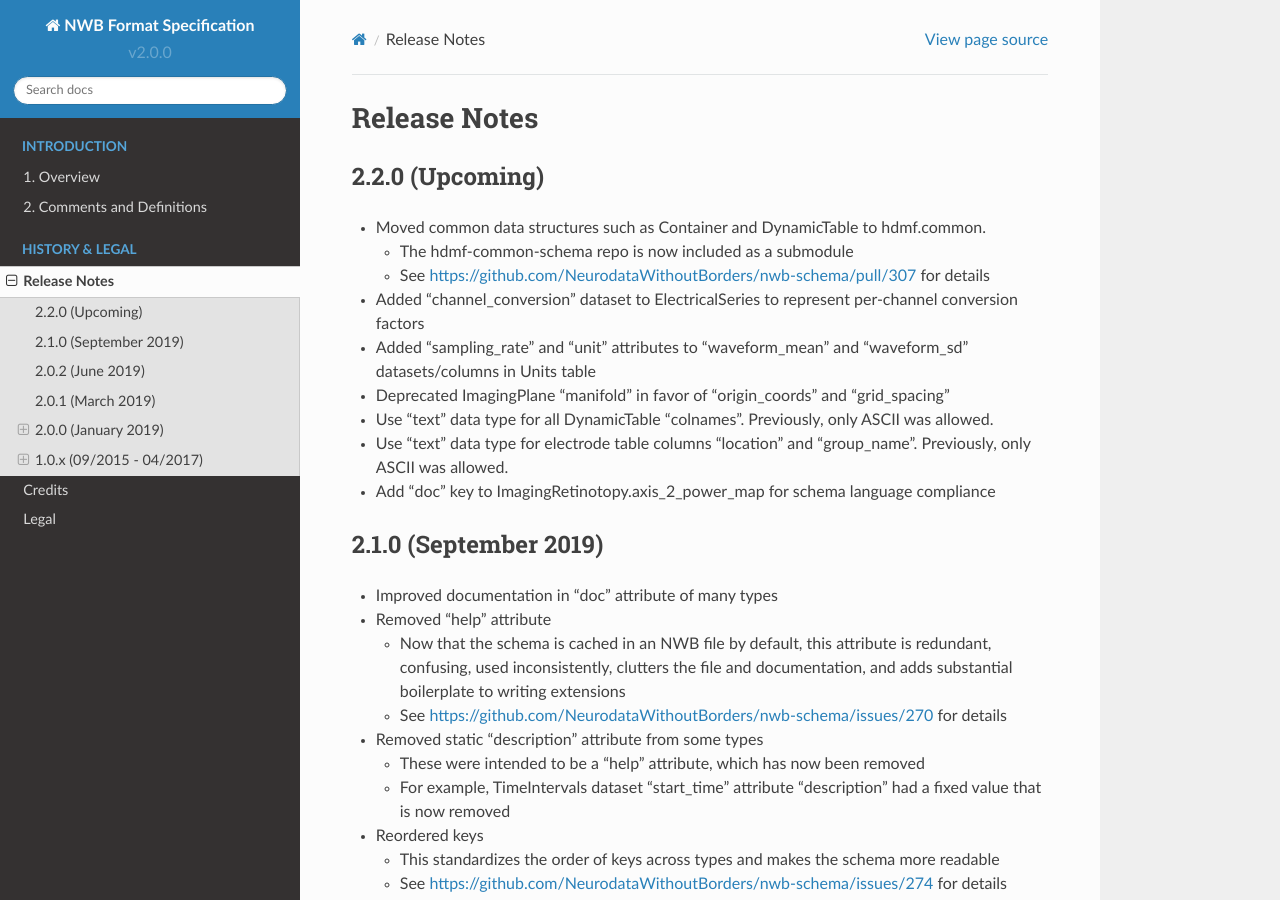
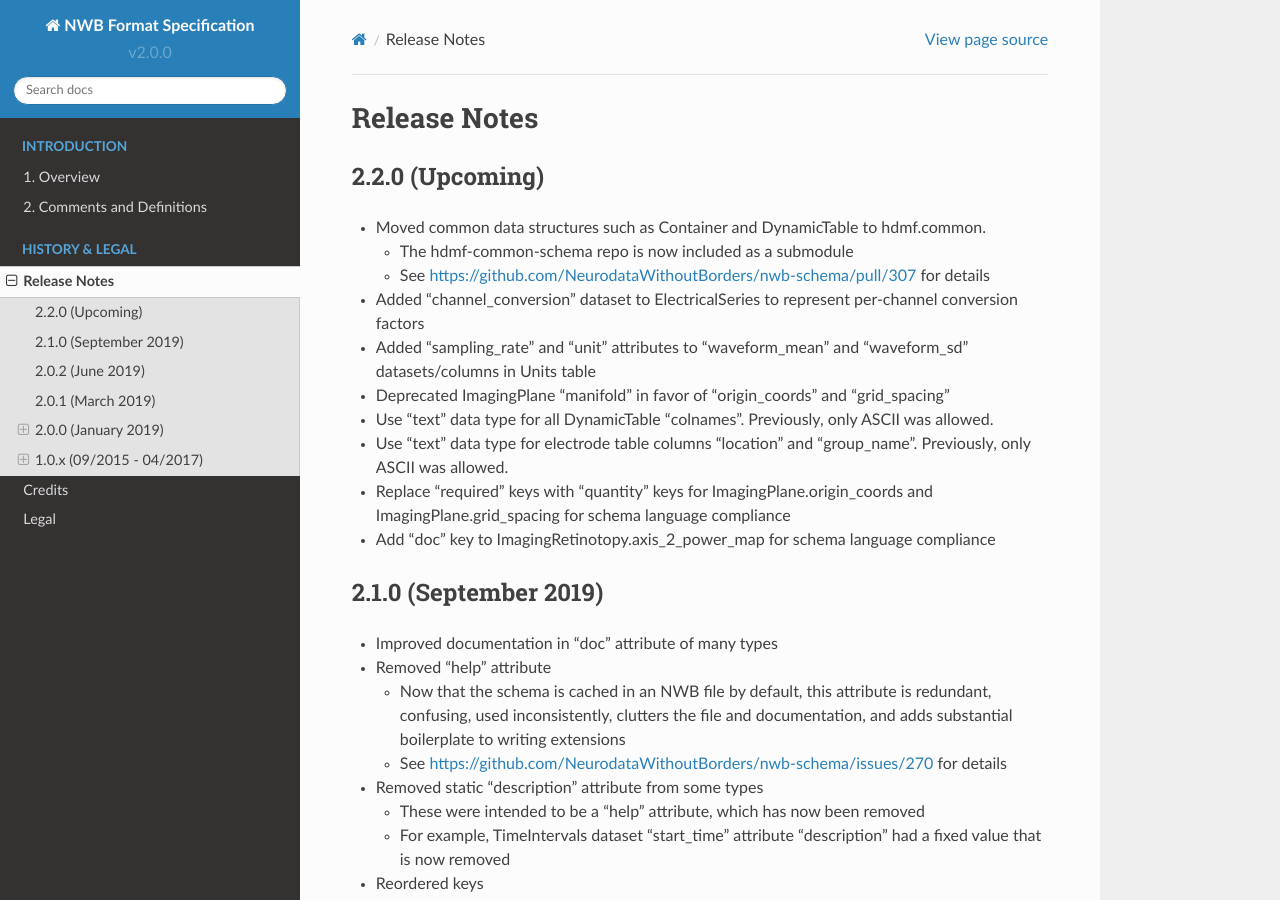
Before and after one commit to NeurodataWithoutBorders/nwb-schema, a Sphinx documentation site: the page built from docs/format/source/format_release_notes.rst, in a window 1280 px wide and 900 px high. Built offline with Sphinx 7.4.7 and the Read the Docs theme 2.0.0, drawn with Linux system fonts in a browser that asks for light colours.

Commit message:
fix ImagingPlane.origin_coords (#358)
fix quantity field for ImagingPlane.origin_coords and .grid_spacing

```diff
--- a/docs/format/source/format_release_notes.rst
+++ b/docs/format/source/format_release_notes.rst
@@ -18,6 +18,8 @@ Release Notes
 - Use "text" data type for all DynamicTable "colnames". Previously, only ASCII was allowed.
 
 - Use "text" data type for electrode table columns "location" and "group_name". Previously, only ASCII was allowed.
+
+- Replace "required" keys with "quantity" keys for ImagingPlane.origin_coords and ImagingPlane.grid_spacing for schema language compliance
 
 - Add "doc" key to ImagingRetinotopy.axis_2_power_map for schema language compliance
 
```
Also changed, not shown: 1 other file.
